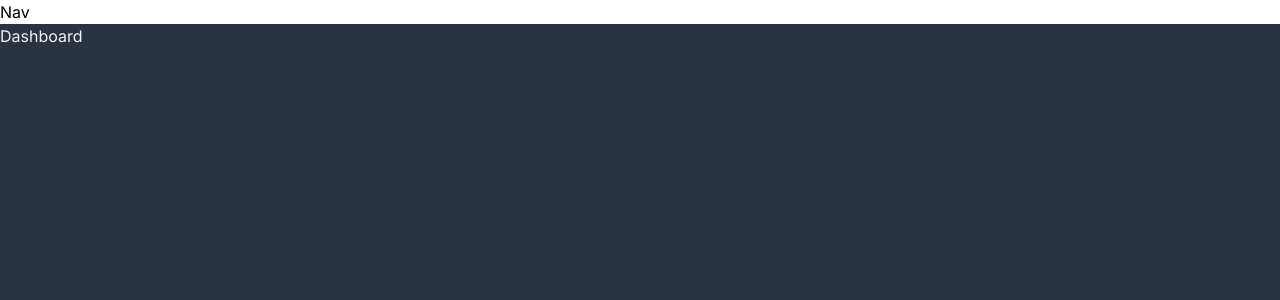
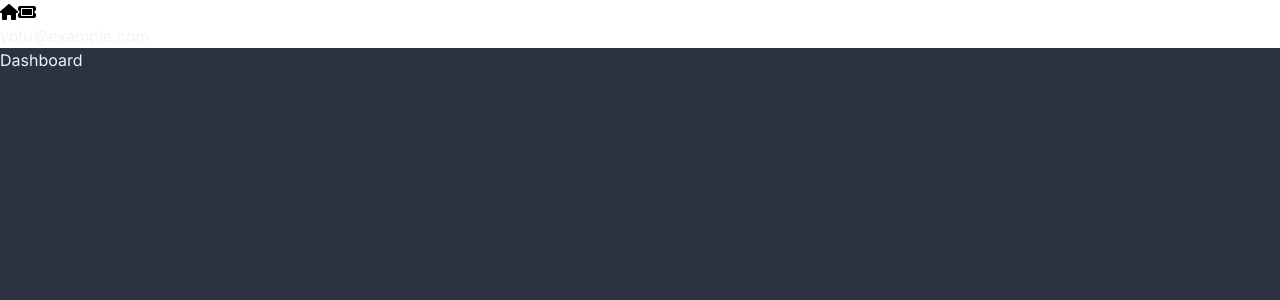
Before and after one commit to ulxsth/next-ticket-app, a Next.js app: page / in a window 1280 px wide. Shown: the top 300 px of the page. Built offline with nearby package versions, Linux system fonts and the light colour scheme.

Commit message:
update: navに項目を追加

```diff
--- a/app/(components)/Nav.js
+++ b/app/(components)/Nav.js
@@ -1,8 +1,26 @@
+import Link from 'next/link'
 import React from 'react'
+
+import { FontAwesomeIcon } from "@fortawesome/react-fontawesome";
+import { faHome, faTicket } from "@fortawesome/free-solid-svg-icons";
+
 
 const Nav = () => {
   return (
-    <div>Nav</div>
+    <nav>
+      <div>
+        <Link href="/">
+          <FontAwesomeIcon icon={faHome} className="icon" />
+        </Link>
+        <Link href="/TicketPage/new">
+          <FontAwesomeIcon icon={faTicket} className="icon" />
+        </Link>
+      </div>
+
+      <div>
+        <p className="text-default-text">yotu@example.com</p>
+      </div>
+    </nav>
   )
 }
 
```
